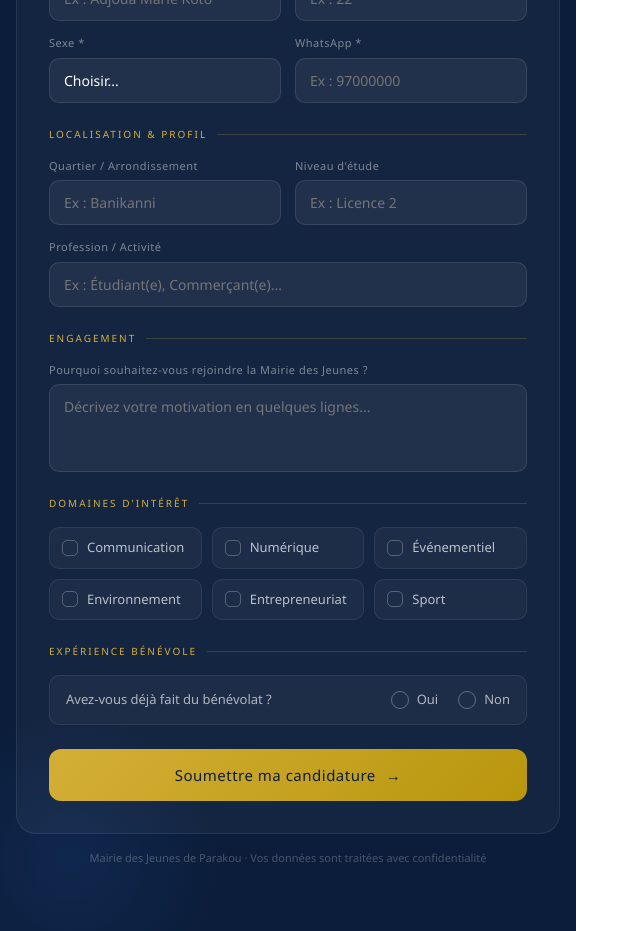
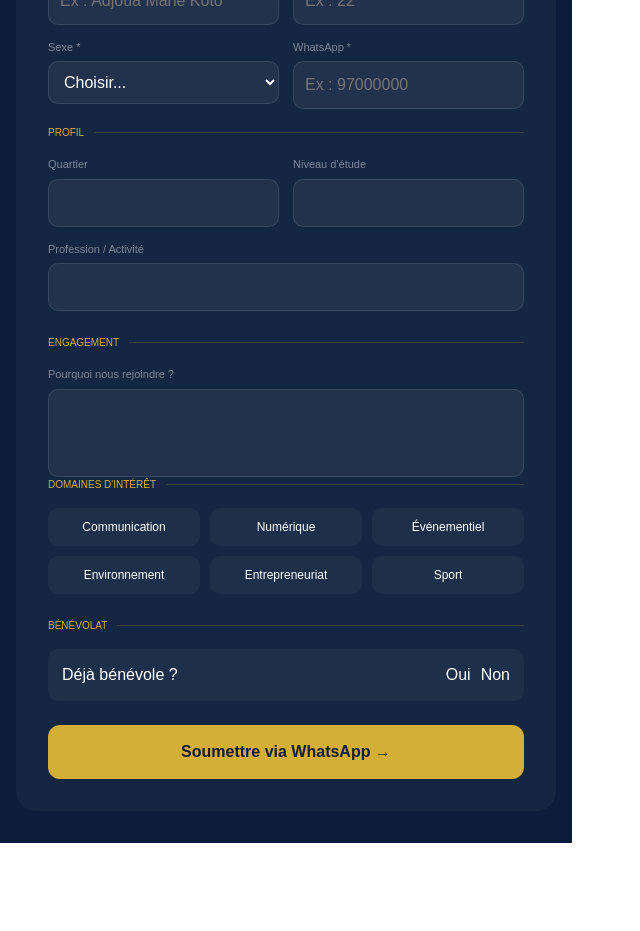
Before and after one commit to franktinongbe/Appel_-_Candidatures, a React (Vite) app: page /postuler in a window 1280 px wide. Shown: the part 300-1231 px from the top of the page, without its empty margins (0-640 px from the left). After the commit the page ends 1143 px from the top, so only its background shows below. Built offline with nearby package versions, Linux system fonts and the light colour scheme.

Commit message:
finalité

```diff
--- a/src/components/InscriptionForm.jsx
+++ b/src/components/InscriptionForm.jsx
@@ -24,10 +24,10 @@ export default function InscriptionForm() {
     }));
   };
 
-  const handleSubmit = async (e) => {
+  const handleSubmit = (e) => {
     e.preventDefault();
     if (!formData.nomPrenoms || !formData.age || !formData.sexe) {
-      alert('Veuillez remplir tous les champs obligatoires (*).');
+      alert('Veuillez remplir les champs obligatoires (*).');
       return;
     }
     const phoneRegex = /^[0-9]{8}$/;
@@ -35,39 +35,47 @@ export default function InscriptionForm() {
       alert('Numéro WhatsApp invalide — 8 chiffres requis.');
       return;
     }
+
     setIsSubmitting(true);
-    console.log('Données :', formData);
-    await new Promise(resolve => setTimeout(resolve, 1500));
-    window.location.href = 'https://chat.whatsapp.com/Czznaibnrdc8PXnkXrYS1R';
+
+    const message = `*NOUVELLE CANDIDATURE MJB*%0A%0A` +
+      `*Nom et prénoms :* ${formData.nomPrenoms}%0A` +
+      `*Âge :* ${formData.age}%0A` +
+      `*Sexe :* ${formData.sexe}%0A` +
+      `*WhatsApp :* ${formData.whatsapp}%0A` +
+      `*Quartier :* ${formData.quartier}%0A` +
+      `*Niveau d'étude :* ${formData.niveauEtude}%0A` +
+      `*Profession :* ${formData.profession}%0A` +
+      `*Motivation :* ${formData.motivation}%0A` +
+      `*Domaines :* ${formData.domaines.join(', ')}%0A` +
+      `*Bénévole :* ${formData.experienceBenevole}%0A%0A` +
+      `---%0A*Lien du groupe :* https://chat.whatsapp.com/Czznaibnrdc8PXnkXrYS1R`;
+
+    window.location.href = `https://wa.me/2290140341969?text=${message}`;
+
+    setTimeout(() => setIsSubmitting(false), 2000);
   };
 
   return (
     <div style={styles.wrap}>
       <div style={styles.glowTop} />
       <div style={styles.glowBottom} />
-
       <div style={styles.card}>
-        {/* Header */}
         <div style={styles.header}>
           <span style={styles.badge}>Parakou — Bénin</span>
-          <h1 style={styles.title}>
-            Rejoindre la <span style={styles.titleGold}>Mairie des Jeunes</span>
-          </h1>
-          <p style={styles.subtitle}>Formulaire d'adhésion officiel · Promotion 2025</p>
+          <h1 style={styles.title}>Rejoindre la <span style={styles.titleGold}>Mairie des Jeunes</span></h1>
+          <p style={styles.subtitle}>Formulaire d'adhésion officiel · Promotion 2026</p>
           <div style={styles.divider} />
         </div>
 
-        {/* Form */}
         <form onSubmit={handleSubmit} style={styles.form}>
-
-          {/* Section Identité */}
           <SectionLabel>Identité</SectionLabel>
           <div style={styles.grid2}>
             <Field label="Nom et prénoms *">
               <input name="nomPrenoms" placeholder="Ex : Adjoua Marie Koto" onChange={handleChange} style={styles.input} required />
             </Field>
             <Field label="Âge *">
-              <input name="age" type="number" placeholder="Ex : 22" min="14" max="35" onChange={handleChange} style={styles.input} required />
+              <input name="age" type="number" placeholder="Ex : 22" onChange={handleChange} style={styles.input} required />
             </Field>
             <Field label="Sexe *">
               <select name="sexe" onChange={handleChange} style={styles.input} required defaultValue="">
@@ -77,282 +85,83 @@ export default function InscriptionForm() {
               </select>
             </Field>
             <Field label="WhatsApp *">
-              <input name="whatsapp" placeholder="Ex : 97000000" maxLength={10} onChange={handleChange} style={styles.input} required />
+              <input name="whatsapp" placeholder="Ex : 97000000" onChange={handleChange} style={styles.input} required />
             </Field>
           </div>
 
-          {/* Section Profil */}
-          <SectionLabel>Localisation & Profil</SectionLabel>
+          <SectionLabel>Profil</SectionLabel>
           <div style={{ ...styles.grid2, marginBottom: '1.5rem' }}>
-            <Field label="Quartier / Arrondissement">
-              <input name="quartier" placeholder="Ex : Banikanni" onChange={handleChange} style={styles.input} />
-            </Field>
-            <Field label="Niveau d'étude">
-              <input name="niveauEtude" placeholder="Ex : Licence 2" onChange={handleChange} style={styles.input} />
-            </Field>
+            <Field label="Quartier"><input name="quartier" onChange={handleChange} style={styles.input} /></Field>
+            <Field label="Niveau d'étude"><input name="niveauEtude" onChange={handleChange} style={styles.input} /></Field>
             <div style={{ gridColumn: 'span 2' }}>
-              <Field label="Profession / Activité">
-                <input name="profession" placeholder="Ex : Étudiant(e), Commerçant(e)..." onChange={handleChange} style={styles.input} />
-              </Field>
+              <Field label="Profession / Activité"><input name="profession" onChange={handleChange} style={styles.input} /></Field>
             </div>
           </div>
 
-          {/* Section Motivation */}
           <SectionLabel>Engagement</SectionLabel>
-          <Field label="Pourquoi souhaitez-vous rejoindre la Mairie des Jeunes ?" style={{ marginBottom: '1.5rem' }}>
-            <textarea name="motivation" placeholder="Décrivez votre motivation en quelques lignes..." onChange={handleChange} style={{ ...styles.input, height: 88, resize: 'none' }} />
+          <Field label="Pourquoi nous rejoindre ?" style={{ marginBottom: '1.5rem' }}>
+            <textarea name="motivation" onChange={handleChange} style={{ ...styles.input, height: 88, resize: 'none' }} />
           </Field>
 
-          {/* Domaines */}
           <SectionLabel>Domaines d'intérêt</SectionLabel>
           <div style={styles.checkboxGrid}>
-            {DOMAINES.map(dom => {
-              const checked = formData.domaines.includes(dom);
-              return (
-                <label
-                  key={dom}
-                  onClick={() => toggleDomaine(dom)}
-                  style={{ ...styles.cbLabel, ...(checked ? styles.cbLabelChecked : {}) }}
-                >
-                  <span style={{ ...styles.cbBox, ...(checked ? styles.cbBoxChecked : {}) }}>
-                    {checked && <span style={styles.cbCheck}>✓</span>}
-                  </span>
-                  {dom}
-                </label>
-              );
-            })}
+            {DOMAINES.map(dom => (
+              <label key={dom} onClick={() => toggleDomaine(dom)} style={{ ...styles.cbLabel, ...(formData.domaines.includes(dom) ? styles.cbLabelChecked : {}) }}>
+                {dom}
+              </label>
+            ))}
           </div>
 
-          {/* Bénévolat */}
-          <SectionLabel>Expérience bénévole</SectionLabel>
+          <SectionLabel>Bénévolat</SectionLabel>
           <div style={styles.radioRow}>
-            <span style={styles.radioQuestion}>Avez-vous déjà fait du bénévolat ?</span>
+            <span>Déjà bénévole ?</span>
             <div style={styles.radios}>
-              {['Oui', 'Non'].map(val => {
-                const checked = formData.experienceBenevole === val;
-                return (
-                  <label
-                    key={val}
-                    onClick={() => setFormData(prev => ({ ...prev, experienceBenevole: val }))}
-                    style={styles.radioLabel}
-                  >
-                    <span style={{ ...styles.radioDot, ...(checked ? styles.radioDotChecked : {}) }}>
-                      {checked && <span style={styles.radioInner} />}
-                    </span>
-                    <span style={{ color: 'rgba(255,255,255,0.65)', fontSize: 13 }}>{val}</span>
-                  </label>
-                );
-              })}
+              {['Oui', 'Non'].map(val => (
+                <label key={val} onClick={() => setFormData(p => ({ ...p, experienceBenevole: val }))} style={styles.radioLabel}>
+                  {val}
+                </label>
+              ))}
             </div>
           </div>
 
-          {/* Submit */}
-          <button type="submit" disabled={isSubmitting} style={{ ...styles.btn, ...(isSubmitting ? styles.btnDisabled : {}) }}>
-            {isSubmitting ? (
-              <>
-                <Spinner />
-                <span>Envoi en cours...</span>
-              </>
-            ) : (
-              <>
-                <span>Soumettre ma candidature</span>
-                <span>→</span>
-              </>
-            )}
+          <button type="submit" disabled={isSubmitting} style={styles.btn}>
+            {isSubmitting ? "Envoi en cours..." : "Soumettre via WhatsApp →"}
           </button>
         </form>
-
-        <p style={styles.footer}>Mairie des Jeunes de Parakou · Vos données sont traitées avec confidentialité</p>
       </div>
     </div>
   );
 }
 
-/* ── Small helpers ── */
-
 function SectionLabel({ children }) {
-  return (
-    <div style={styles.sectionLabel}>
-      {children}
-      <span style={styles.sectionLine} />
-    </div>
-  );
+  return <div style={styles.sectionLabel}>{children}<span style={styles.sectionLine} /></div>;
 }
 
-function Field({ label, children, style }) {
-  return (
-    <div style={{ display: 'flex', flexDirection: 'column', gap: 6, ...style }}>
-      <label style={styles.fieldLabel}>{label}</label>
-      {children}
-    </div>
-  );
+function Field({ label, children }) {
+  return <div style={{ display: 'flex', flexDirection: 'column', gap: 6 }}>
+    <label style={styles.fieldLabel}>{label}</label>{children}
+  </div>;
 }
 
-function Spinner() {
-  return (
-    <span style={{
-      width: 18, height: 18, borderRadius: '50%',
-      border: '2px solid rgba(11,29,58,0.3)',
-      borderTopColor: '#0B1D3A',
-      display: 'inline-block',
-      animation: 'mjp-spin 0.7s linear infinite'
-    }} />
-  );
-}
-
-/* ── Styles ── */
-
 const styles = {
-  wrap: {
-    fontFamily: "'DM Sans', 'Segoe UI', sans-serif",
-    background: '#0B1D3A',
-    minHeight: '100vh',
-    padding: '2rem 1rem 3rem',
-    position: 'relative',
-    overflow: 'hidden',
-  },
-  glowTop: {
-    position: 'absolute', top: -120, right: -120,
-    width: 420, height: 420, borderRadius: '50%',
-    background: 'radial-gradient(circle, rgba(212,175,55,0.12) 0%, transparent 70%)',
-    pointerEvents: 'none',
-  },
-  glowBottom: {
-    position: 'absolute', bottom: -80, left: -80,
-    width: 300, height: 300, borderRadius: '50%',
-    background: 'radial-gradient(circle, rgba(59,130,246,0.1) 0%, transparent 70%)',
-    pointerEvents: 'none',
-  },
-  card: {
-    maxWidth: 660,
-    margin: '0 auto',
-    position: 'relative',
-    zIndex: 1,
-  },
+  wrap: { fontFamily: "'DM Sans', sans-serif", background: '#0B1D3A', minHeight: '100vh', padding: '2rem 1rem' },
+  card: { maxWidth: 660, margin: '0 auto' },
   header: { textAlign: 'center', marginBottom: '2rem' },
-  badge: {
-    display: 'inline-block',
-    background: 'rgba(212,175,55,0.15)',
-    border: '1px solid rgba(212,175,55,0.4)',
-    color: '#D4AF37',
-    fontSize: 11, fontWeight: 500, letterSpacing: 2,
-    textTransform: 'uppercase',
-    padding: '6px 18px', borderRadius: 100,
-    marginBottom: '1rem',
-  },
-  title: {
-    fontSize: 28, fontWeight: 700, color: '#fff',
-    lineHeight: 1.2, marginBottom: '0.5rem',
-    fontFamily: 'Georgia, serif',
-  },
+  badge: { background: 'rgba(212,175,55,0.15)', color: '#D4AF37', padding: '6px 18px', borderRadius: 100, fontSize: 11, textTransform: 'uppercase' },
+  title: { color: '#fff', fontSize: 28, margin: '1rem 0' },
   titleGold: { color: '#D4AF37' },
-  subtitle: {
-    fontSize: 13, color: 'rgba(255,255,255,0.45)',
-    fontWeight: 300, letterSpacing: '0.5px',
-  },
-  divider: {
-    width: 48, height: 2,
-    background: 'linear-gradient(90deg, #D4AF37, transparent)',
-    margin: '1rem auto 0',
-  },
-  form: {
-    background: 'rgba(255,255,255,0.04)',
-    border: '1px solid rgba(255,255,255,0.08)',
-    borderRadius: 20,
-    padding: '2rem',
-  },
-  sectionLabel: {
-    fontSize: 10, fontWeight: 500,
-    letterSpacing: 2, textTransform: 'uppercase',
-    color: '#D4AF37', marginBottom: '1rem',
-    display: 'flex', alignItems: 'center', gap: 10,
-  },
-  sectionLine: {
-    flex: 1, height: 1,
-    background: 'rgba(212,175,55,0.2)',
-  },
-  grid2: {
-    display: 'grid',
-    gridTemplateColumns: 'repeat(2, 1fr)',
-    gap: 14, marginBottom: '1.5rem',
-  },
-  fieldLabel: {
-    fontSize: 11, color: 'rgba(255,255,255,0.45)',
-    fontWeight: 400, letterSpacing: '0.5px',
-  },
-  input: {
-    background: 'rgba(255,255,255,0.06)',
-    border: '1px solid rgba(255,255,255,0.1)',
-    borderRadius: 10, padding: '11px 14px',
-    fontSize: 14, color: '#fff',
-    outline: 'none', width: '100%',
-    fontFamily: 'inherit',
-    appearance: 'none',
-  },
-  checkboxGrid: {
-    display: 'grid',
-    gridTemplateColumns: 'repeat(3, 1fr)',
-    gap: 10, marginBottom: '1.5rem',
-  },
-  cbLabel: {
-    display: 'flex', alignItems: 'center', gap: 9,
-    background: 'rgba(255,255,255,0.04)',
-    border: '1px solid rgba(255,255,255,0.08)',
-    borderRadius: 10, padding: '10px 12px',
-    cursor: 'pointer', fontSize: 13,
-    color: 'rgba(255,255,255,0.7)',
-    userSelect: 'none',
-    transition: 'all 0.18s',
-  },
-  cbLabelChecked: {
-    border: '1px solid rgba(212,175,55,0.5)',
-    background: 'rgba(212,175,55,0.08)',
-    color: '#fff',
-  },
-  cbBox: {
-    width: 16, height: 16, minWidth: 16,
-    border: '1.5px solid rgba(255,255,255,0.25)',
-    borderRadius: 5,
-    display: 'flex', alignItems: 'center', justifyContent: 'center',
-  },
-  cbBoxChecked: { background: '#D4AF37', border: '1.5px solid #D4AF37' },
-  cbCheck: { fontSize: 10, color: '#0B1D3A', fontWeight: 700 },
-  radioRow: {
-    display: 'flex', alignItems: 'center', justifyContent: 'space-between',
-    background: 'rgba(255,255,255,0.04)',
-    border: '1px solid rgba(255,255,255,0.08)',
-    borderRadius: 10, padding: '14px 16px',
-    marginBottom: '1.5rem',
-  },
-  radioQuestion: { fontSize: 13, color: 'rgba(255,255,255,0.65)' },
-  radios: { display: 'flex', gap: 20 },
-  radioLabel: {
-    display: 'flex', alignItems: 'center', gap: 8,
-    cursor: 'pointer', userSelect: 'none',
-  },
-  radioDot: {
-    width: 18, height: 18, borderRadius: '50%',
-    border: '1.5px solid rgba(255,255,255,0.3)',
-    display: 'flex', alignItems: 'center', justifyContent: 'center',
-  },
-  radioDotChecked: {
-    border: '1.5px solid #D4AF37',
-    background: 'rgba(212,175,55,0.15)',
-  },
-  radioInner: {
-    width: 8, height: 8, borderRadius: '50%',
-    background: '#D4AF37',
-  },
-  btn: {
-    width: '100%', padding: 15, borderRadius: 12, border: 'none',
-    cursor: 'pointer', fontFamily: 'inherit', fontSize: 15, fontWeight: 500,
-    background: 'linear-gradient(135deg, #D4AF37 0%, #B8960C 100%)',
-    color: '#0B1D3A', letterSpacing: '0.5px',
-    display: 'flex', alignItems: 'center', justifyContent: 'center', gap: 10,
-  },
-  btnDisabled: { opacity: 0.5, cursor: 'not-allowed' },
-  footer: {
-    textAlign: 'center', marginTop: '1rem',
-    fontSize: 11, color: 'rgba(255,255,255,0.25)',
-  },
+  subtitle: { color: 'rgba(255,255,255,0.45)', fontSize: 13 },
+  divider: { width: 48, height: 2, background: '#D4AF37', margin: '1rem auto' },
+  form: { background: 'rgba(255,255,255,0.04)', padding: '2rem', borderRadius: 20 },
+  sectionLabel: { color: '#D4AF37', fontSize: 10, textTransform: 'uppercase', marginBottom: '1rem', display: 'flex', alignItems: 'center', gap: 10 },
+  sectionLine: { flex: 1, height: 1, background: 'rgba(212,175,55,0.2)' },
+  grid2: { display: 'grid', gridTemplateColumns: '1fr 1fr', gap: 14, marginBottom: '1rem' },
+  fieldLabel: { fontSize: 11, color: 'rgba(255,255,255,0.45)' },
+  input: { background: 'rgba(255,255,255,0.06)', border: '1px solid rgba(255,255,255,0.1)', borderRadius: 10, padding: '11px', color: '#fff', width: '100%', outline: 'none' },
+  checkboxGrid: { display: 'grid', gridTemplateColumns: 'repeat(3, 1fr)', gap: 10, marginBottom: '1.5rem' },
+  cbLabel: { background: 'rgba(255,255,255,0.04)', padding: '10px', borderRadius: 10, cursor: 'pointer', textAlign: 'center', color: '#fff', fontSize: 12 },
+  cbLabelChecked: { background: '#D4AF37', color: '#0B1D3A' },
+  radioRow: { background: 'rgba(255,255,255,0.04)', padding: '14px', borderRadius: 10, display: 'flex', justifyContent: 'space-between', color: '#fff', marginBottom: '1.5rem' },
+  radioLabel: { cursor: 'pointer', marginLeft: '10px' },
+  btn: { width: '100%', padding: 15, borderRadius: 12, border: 'none', background: '#D4AF37', color: '#0B1D3A', fontWeight: 700, cursor: 'pointer' }
 };
```
